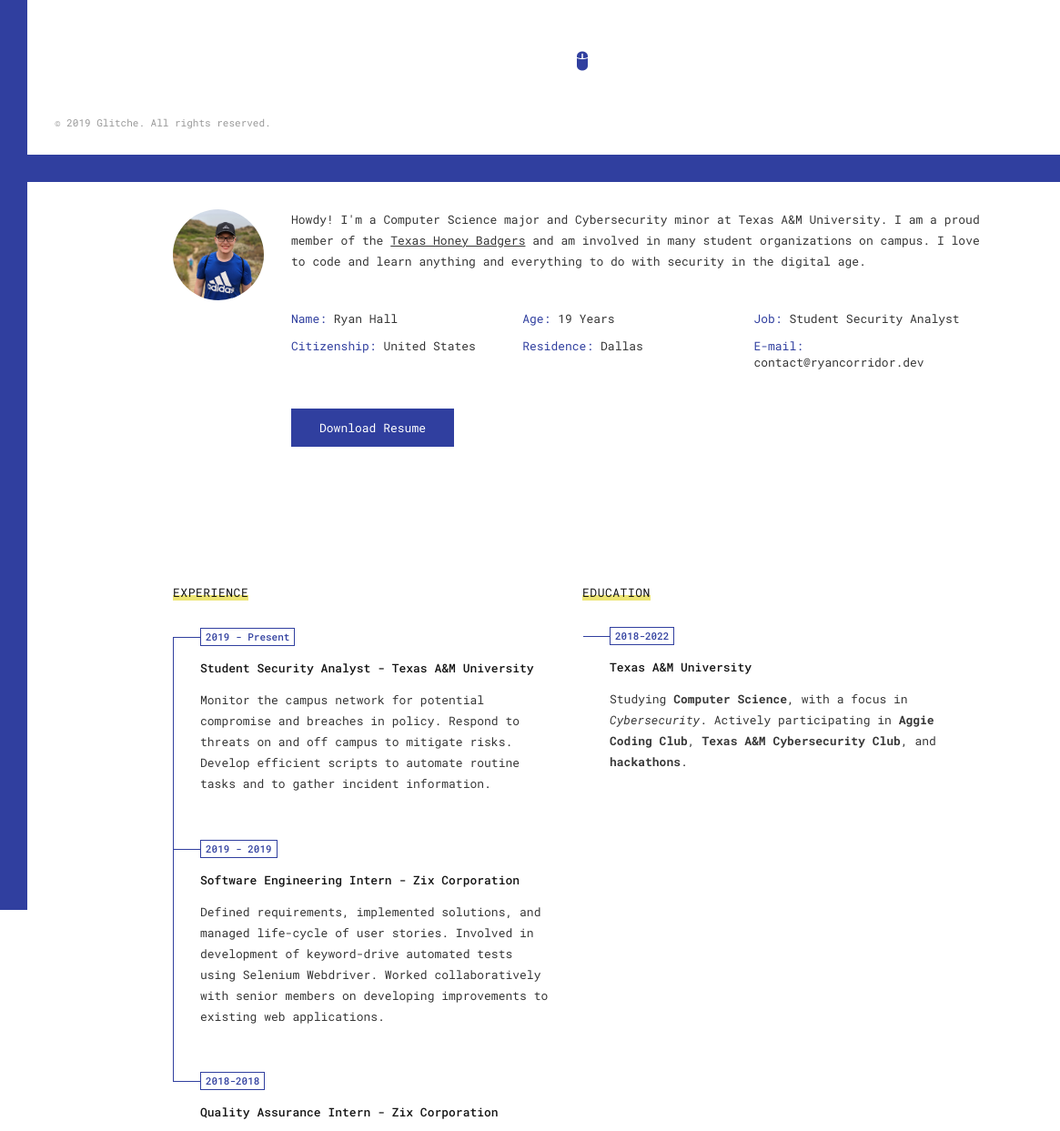
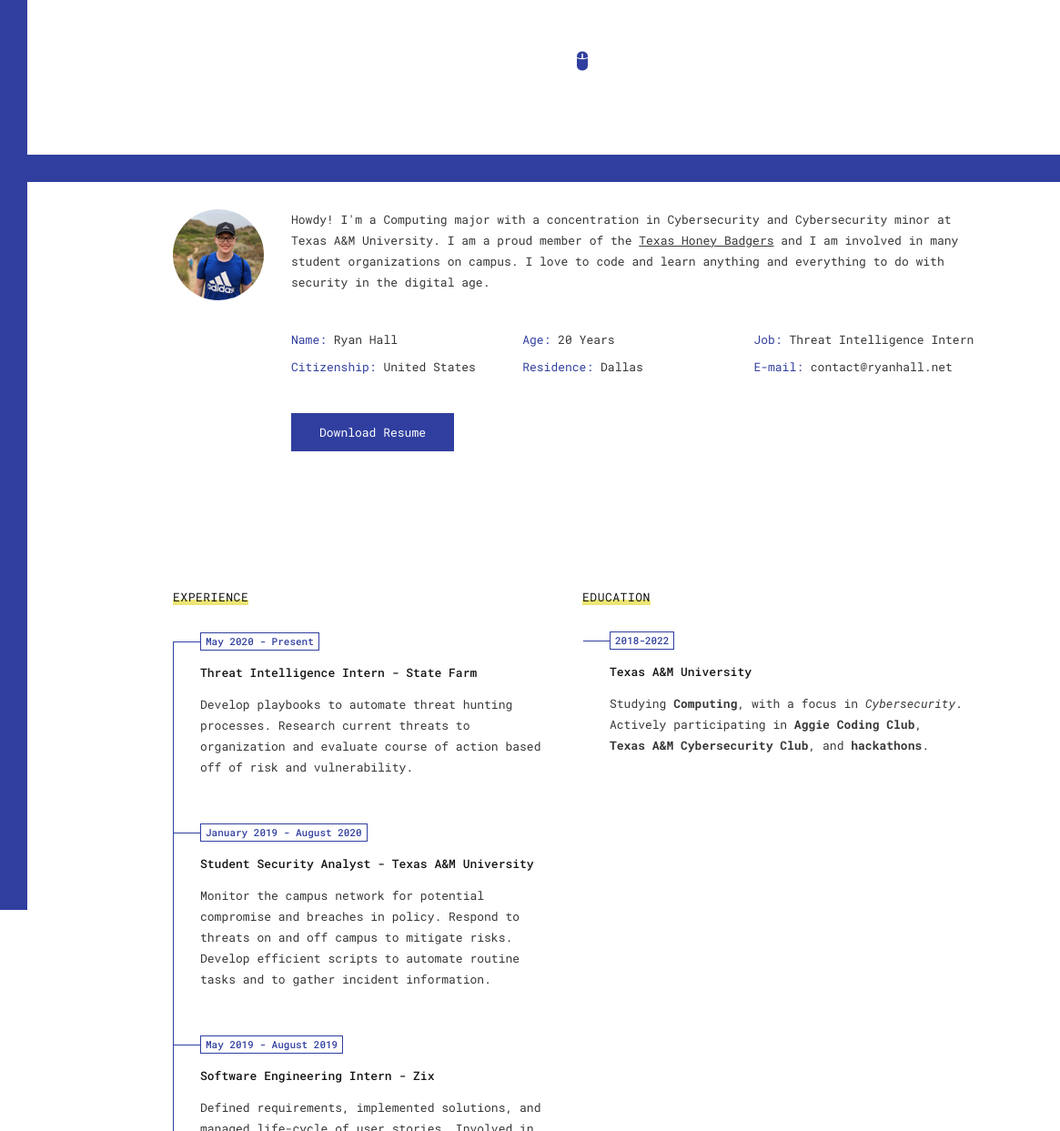
Before and after one commit to ryancorridor/ryancorridor.github.io, a plain HTML site: page resume.html in a window 1280 px wide. Shown: the part 600-1843 px from the top of the page at 91% size, 0-1165 px from the left. Drawn offline with nearby package versions, Linux system fonts and the light colour scheme; files that its build step writes are made by us from their sources; files whose address does not match are found by name.

Commit message:
Updating content

```diff
--- a/resume.html
+++ b/resume.html
@@ -88,19 +88,19 @@
 					</div>
 					<div class="desc">
 						<p>
-							Howdy! I'm a Computer Science major and Cybersecurity minor at Texas A&M University. I am a proud member of the
-							<a href="https://texashoneybadgers.com" target="_blank"><u>Texas Honey Badgers</u></a> and am involved in many student organizations on campus.
+							Howdy! I'm a Computing major with a concentration in Cybersecurity and Cybersecurity minor at Texas A&M University. I am a proud member of the
+							<a href="https://texashoneybadgers.com" target="_blank"><u>Texas Honey Badgers</u></a> and I am involved in many student organizations on campus.
 							I love to code and learn anything and everything to do with security in the digital age.
 
 						</p>
 						<div class="info-list">
 							<ul>
 								<li><strong>Name:</strong> Ryan Hall</li>
-								<li><strong>Age:</strong> 19 Years</li>
-								<li><strong>Job:</strong> Student Security Analyst</li>
+								<li><strong>Age:</strong> 20 Years</li>
+								<li><strong>Job:</strong> Threat Intelligence Intern</li>
 								<li><strong>Citizenship:</strong> United States</li>
 								<li><strong>Residence: </strong> Dallas</li>
-								<li><strong>E-mail:</strong> contact@ryancorridor.dev</li>
+								<li><strong>E-mail:</strong> contact@ryanhall.net</li>
 							</ul>
 						</div>
 						<div class="bts"><a target="_blank" href="resume.pdf" class="btn fill" data-text="Download Resume">Download Resume</a></div>
@@ -119,22 +119,29 @@
 							</div>
 							<div class="resume-items">
 								<div class="resume-item active">
-									<div class="date">2019 - Present</div>
+									<div class="date">May 2020 - Present</div>
+									<div class="name">Threat Intelligence Intern - State Farm</div>
+									<p>
+										Develop playbooks to automate threat hunting processes. Research current threats to organization and evaluate course of action based off of risk and vulnerability.
+									</p>
+								</div>
+								<div class="resume-item">
+									<div class="date">January 2019 - August 2020</div>
 									<div class="name">Student Security Analyst - Texas A&M University</div>
 									<p>
 										Monitor the campus network for potential compromise and breaches in policy. Respond to threats on and off campus to mitigate risks. Develop efficient scripts to automate routine tasks and to gather incident information.
 									</p>
 								</div>
 								<div class="resume-item">
-									<div class="date">2019 - 2019</div>
-									<div class="name">Software Engineering Intern - Zix Corporation</div>
+									<div class="date">May 2019 - August 2019</div>
+									<div class="name">Software Engineering Intern - Zix</div>
 									<p>
 										Defined requirements, implemented solutions, and managed life-cycle of user stories. Involved in development of keyword-drive automated tests using Selenium Webdriver. Worked collaboratively with senior members on developing improvements to existing web applications.
 									</p>
 								</div>
 								<div class="resume-item">
-									<div class="date">2018-2018</div>
-									<div class="name">Quality Assurance Intern - Zix Corporation</div>
+									<div class="date">June 2018 - August 2018</div>
+									<div class="name">Quality Assurance Intern - Zix</div>
 									<p>
 										Executed testing cycles for new mobile operating system updates. Revised and corrected tests to create more documentation of existing processes. Coordinated with multiple departments to finalize designs and ensured requirements were being met.
 									</p>
@@ -150,7 +157,7 @@
 									<div class="date">2018-2022</div>
 									<div class="name">Texas A&M University</div>
 									<p>
-											Studying <b>Computer Science</b>, with a focus in <i>Cybersecurity</i>.
+											Studying <b>Computing</b>, with a focus in <i>Cybersecurity</i>.
 											Actively participating in <b>Aggie Coding Club</b>, <b>Texas A&M
 											Cybersecurity Club</b>, and <b>hackathons</b>.
 									</p>
@@ -162,7 +169,7 @@
 			</div>
 
 			<!-- Skills -->
-			<div class="section skills">
+			<!-- <div class="section skills">
 				<div class="content">
 					<div class="title">
 						<div class="title_inner">My Skills</div>
@@ -269,7 +276,7 @@
 					</div>
 				</div>
 			</div>
-		</div>
+		</div> -->
 
 		<!-- Footer -->
 		<footer>
@@ -277,7 +284,6 @@
 				<a target="_blank" href="https://twitter.com/ryancorridor"><span class="ion ion-social-twitter"></span></a>
 				<a target="_blank" href="https://github.com/ryancorridor"><span class="ion ion-social-github"></span></a>
 			</div>
-			<div class="copy">© 2019 Glitche. All rights reserved.</div>
 			<div class="clr"></div>
 		</footer>
 
```
Also changed, not shown: index.html (+1 -2 lines), portfolio.html (+0 -1 lines), 2 other files.
